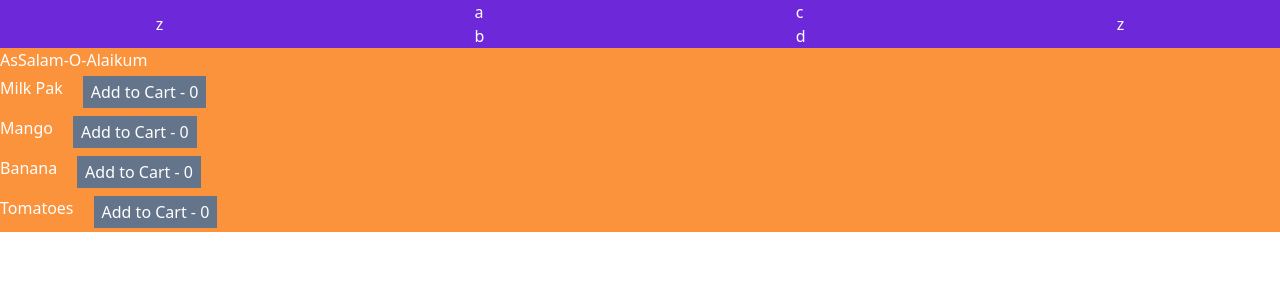
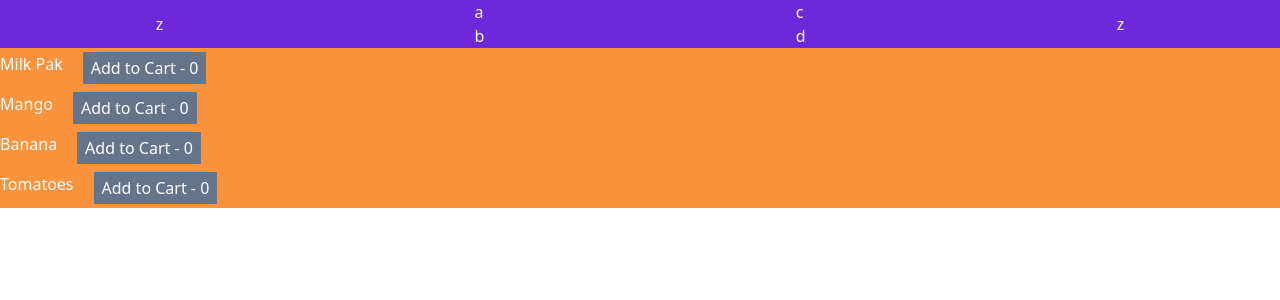
Before and after one commit to FahadAbdulQayyum/contextApi, a Next.js app: page / in a window 1280 px wide. Shown: the top 300 px of the page. Built offline with nearby package versions, Linux system fonts and the light colour scheme.

Commit message:
added key=v.id

```diff
--- a/src/home/index.js
+++ b/src/home/index.js
@@ -4,37 +4,18 @@ import Products from '../../products.json'
 const Index = () => {
 
     const [prod, setProd] = useState({})
-    // const [prod, setProd] = useState()
 
     const addBtn = v => {
         const prd = { ...Products, quantity: v.quantity++ }
-        // setProd({ ...prd })
         setProd(prd)
-        // console.log('vv', prd)
     }
 
     return (
         <div
             className='bg-orange-400 text-white'
         >
-            <h1>AsSalam-O-Alaikum</h1>
-            {/* <div
-                className='flex bg-violet-400'
-            >
-                <p>Onion</p>
-                <button
-                    className='bg-slate-500 py-1 px-2 ml-5'
-                >Add to Cart</button>
-            </div>
-            <div
-                className='flex bg-red-500'
-            >
-                <p>Tomato</p>
-                <button
-                    className='bg-slate-500 py-1 px-2 ml-5'
-                >Add to Cart</button>
-            </div> */}
             {Products.map(v => <div
+                key={v.id}
                 className='flex py-1'
             >
                 <p>{v.name}</p>
@@ -42,14 +23,9 @@ const Index = () => {
                     className='bg-slate-500 py-1 px-2 ml-5 hover:scale-105 transition-transform'
                     onClick={() => addBtn(v)}
                 >Add to Cart - {v.quantity}</button>
-                {/* // >Add to Cart - {console.log('prod.quantity', prod.quantity)}</button> */}
-                {/* >Add to Cart - {prod.quantity}</button> */}
-                {/* // >Add to Cart - {prd[v.id]?.quantity}</button> */}
-                {/* // >Add to Cart - {console.log('prod.quantity', prod)}</button> */}
-                {/* >Add to Cart - {console.log('prod.quantity', prod)}</button> */}
             </div>)
             }
-        </div >
+        </div>
     )
 }
 
```
